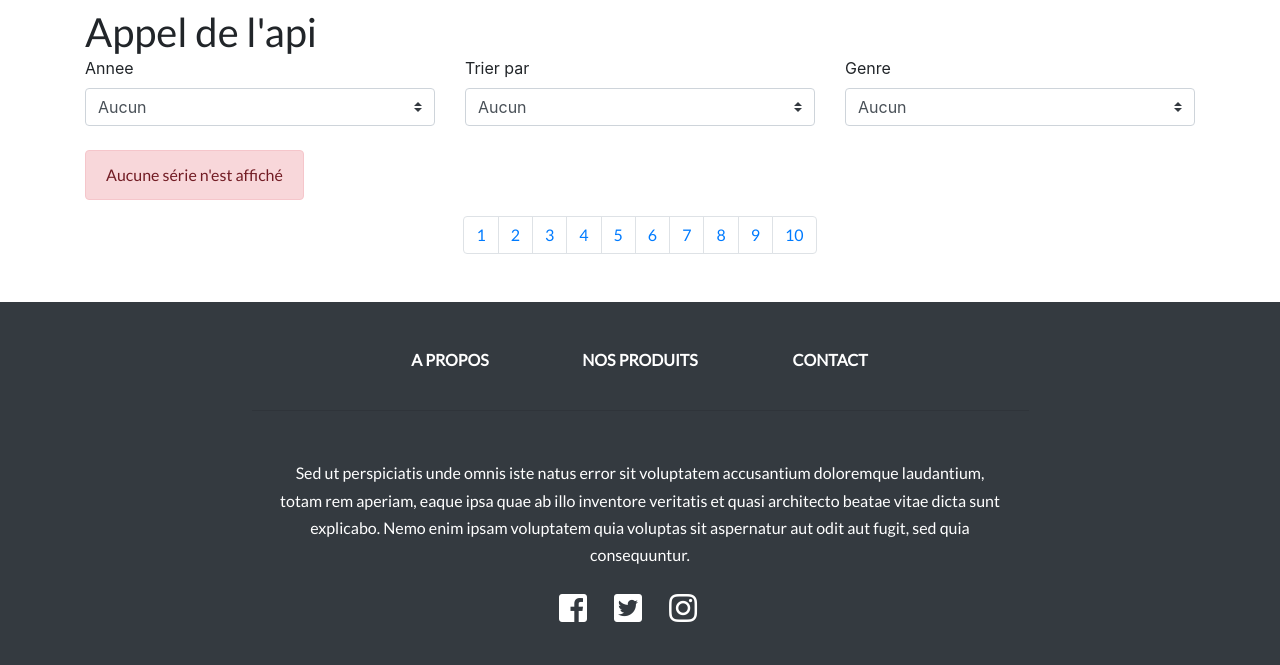
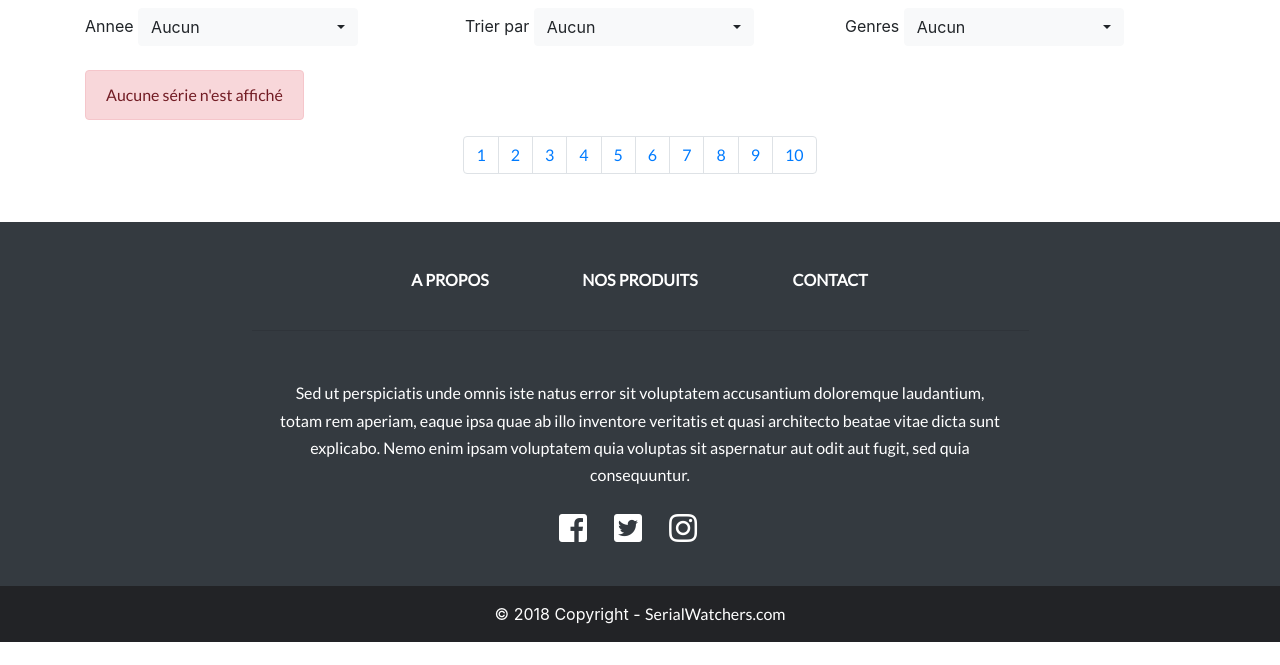
Before and after one commit to ClementLoubiere/serial-watchers, a Symfony app: template templates/series/index.html.twig in a window 1280 px wide. Shown: the part 135-800 px from the top of the page. Run offline with Twig, Linux system fonts and the light colour scheme; the template is opened without the code that fills it, so the values that code supplies are empty; some libraries are stand-ins or nearby versions; grey boxes are pictures that could not be loaded.

Commit message:
update tri et genre

```diff
--- a/templates/base.html.twig
+++ b/templates/base.html.twig
@@ -286,11 +286,9 @@
 {% block javascripts %}
     {# ----------------------------CDN JQUERY----------------------------------- #}
     <script src="https://ajax.googleapis.com/ajax/libs/jquery/3.3.1/jquery.min.js"></script>
+
     <script>
-        jQuery.noConflict();
-    </script>
-    <script>
-        $(document).ready(function () {
+        jQuery(document).ready(function () {
             $('[data-toggle=offcanvas]').click(function () {
                 $('.row-offcanvas').toggleClass('active');
             });
--- a/templates/series/index.html.twig
+++ b/templates/series/index.html.twig
@@ -1,16 +1,20 @@
 {% extends 'base.html.twig' %}
 
+{% block stylesheets %}
+    {{ parent() }}
+    <!-- Latest compiled and minified CSS -->
+    <link rel="stylesheet" href="https://cdnjs.cloudflare.com/ajax/libs/bootstrap-select/1.13.2/css/bootstrap-select.min.css">
+{% endblock %}
+
 {% block body %}
-    <h1>Appel de l'api</h1>
-
     <div class="row">
         <div class="col">
             <div class="row">
                 <div class="col">
                     <form method="get">
-                    <label for="annee">Annee</label>
-                    <select id="year" name="first_air_date_year" class="custom-select filter-select">
-                        <option value="0" selected>Aucun</option>
+                    <label for="year">Annee</label>
+                    <select id="year" name="first_air_date_year" class="selectpicker filter-select">
+                        <option value="0">Aucun</option>
                         {% for a in 2018..1990 %}
                             <option value="{{ a }}">{{ a }}</option>
                         {% endfor %}
@@ -20,7 +24,7 @@
                 <div class="col">
                     <form method="get">
                         <label for="sort_by">Trier par</label>
-                        <select id="sort_by" name="sort_by" class="custom-select filter-select">
+                        <select id="sort_by" name="sort_by" class="selectpicker filter-select">
                             <option selected>Aucun</option>
                             <option value="popularity.desc">Popularité descendante</option>
                             <option value="popularity.asc">Popularité ascendante</option>
@@ -34,11 +38,28 @@
                     </form>
                 </div>
                 <div class="col">
-                    <label for="genre">Genre</label>
-                    <select name="genre" class="custom-select filter-select">
+                    <form method="get">
+                    <label for="with_genres">Genres</label>
+                    <select id="with_genres" name="with_genres" class="selectpicker filter-select">
                         <option selected>Aucun</option>
-
+                        <option value="10759">Action &amp; Adventure</option>
+                        <option value="16">Animation</option>
+                        <option value="35">Comédie</option>
+                        <option value="80">Crime</option>
+                        <option value="99">Documentaire</option>
+                        <option value="18">Drame</option>
+                        <option value="10751">Familial</option>
+                        <option value="10762">Kids</option>
+                        <option value="9648">Mystère</option>
+                        <option value="10763">News</option>
+                        <option value="10764">Reality</option>
+                        <option value="10765">Science-Fiction &amp; Fantastique</option>
+                        <option value="10766">Soap</option>
+                        <option value="10767">Talk</option>
+                        <option value="10768">War &amp; Politics</option>
+                        <option value="37">Western</option>
                     </select>
+                    </form>
                 </div>
             </div>
         </div>
@@ -92,9 +113,14 @@
 {% block javascripts %}
     {{ parent() }}
     <script>
-       $('.filter-select').on('selected', function () {
+       $('.filter-select').on('change', function () {
            // soumet le formulaire, lorsqu'une valeur change
            this.form.submit();
        });
     </script>
+    <!-- Latest compiled and minified JavaScript -->
+    <script src="https://cdnjs.cloudflare.com/ajax/libs/bootstrap-select/1.13.2/js/bootstrap-select.min.js"></script>
+
+    <!-- (Optional) Latest compiled and minified JavaScript translation files -->
+    <script src="https://cdnjs.cloudflare.com/ajax/libs/bootstrap-select/1.13.2/js/i18n/defaults-*.min.js"></script>
 {% endblock %}
--- a/templates/series/serie.html.twig
+++ b/templates/series/serie.html.twig
@@ -43,13 +43,11 @@
                         <tr>
                             <th>Numéro de l'épisode</th>
                             <th>Nom de l'épisode</th>
-                            <th></th>
                         </tr>
                         {% for episode in episodes %}
                         <tr>
                             <td>{{ episode.num_episode }}</td>
                             <td>{{ episode.name_episode }}</td>
-                            <td></td>
                         </tr>
                         {% endfor %}
                     </table>
```
Also changed, not shown: src/Controller/SecurityController.php (+1 -41 lines), src/Controller/SeriesController.php (+11 -3 lines).
